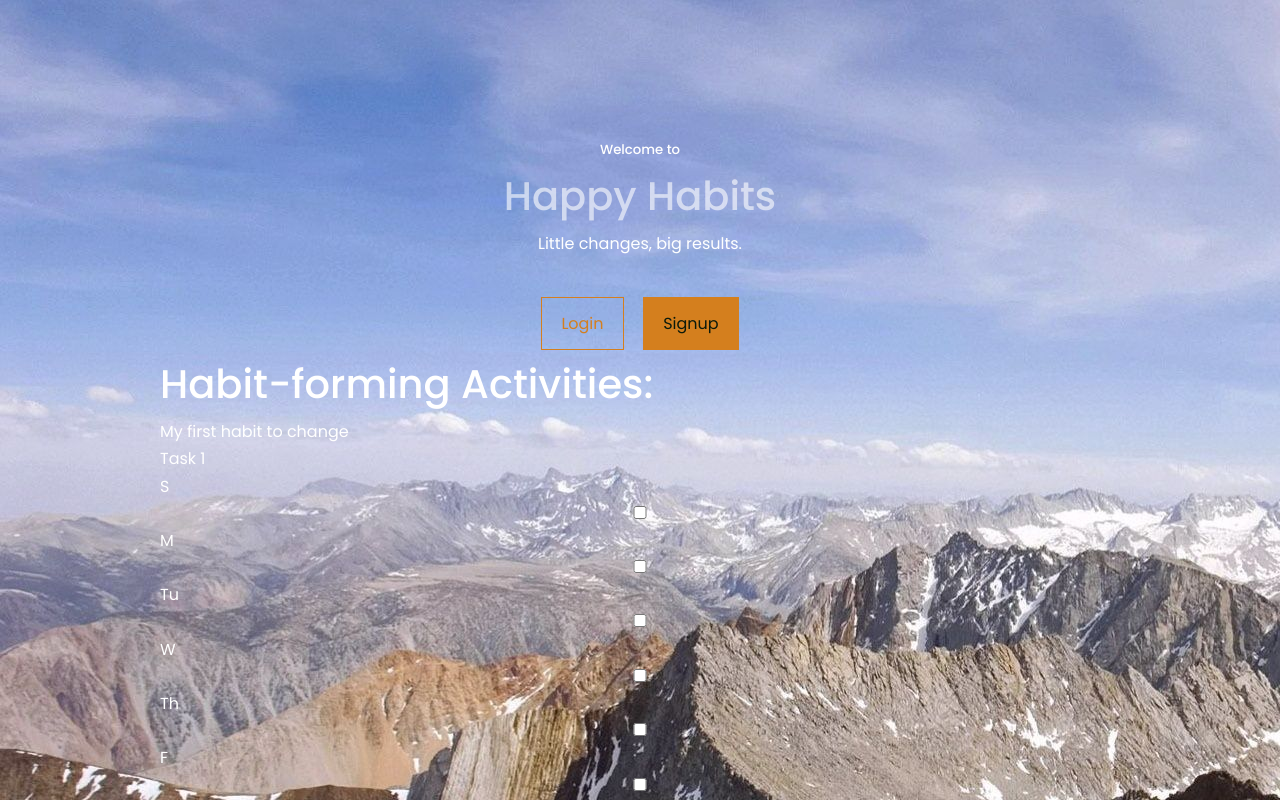
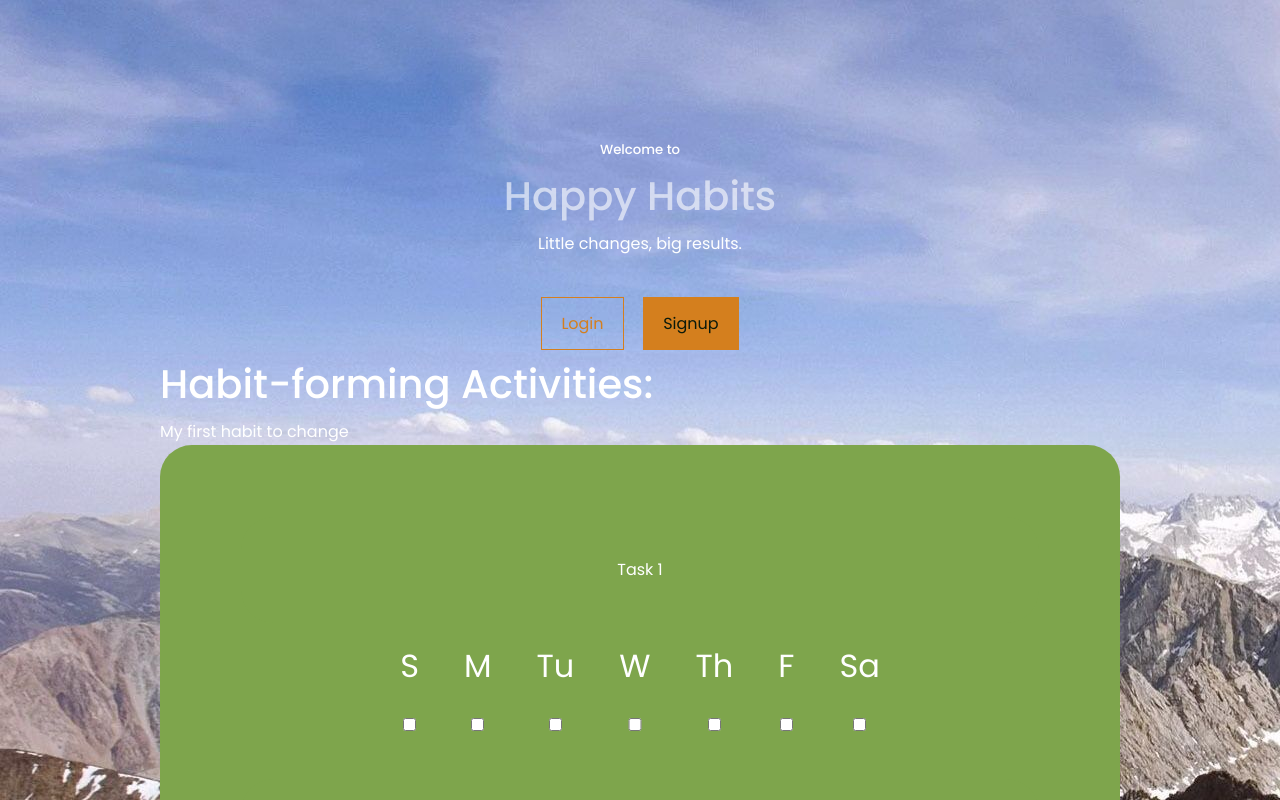
Before and after one commit to rhoverholt/HappyHabits, a React (Create React App) app in the folder client/: page /dashboard in a window 1280 px wide. Shown: the top 800 px of the page. Built offline with nearby package versions, Linux system fonts and the light colour scheme.

Commit message:
dashboard css update

```diff
--- a/client/src/components/Habit/index.js
+++ b/client/src/components/Habit/index.js
@@ -1,5 +1,6 @@
 import "./habit.css";
 import Task from "../Task";
+import Form from "react-bootstrap";
 
 const Habit = (props) => {
   if (!props.value) return;
--- a/client/src/components/Task/index.js
+++ b/client/src/components/Task/index.js
@@ -1,3 +1,5 @@
+import './task.css'
+
 const Task = (props) => {
   //   if (!props.value) return null;
 
--- /dev/null
+++ b/client/src/components/Task/task.css
@@ -0,0 +1,54 @@
+.habit-body {
+    background: var(--color-bg-variant);
+    padding: 2.4rem 5rem;
+    border-radius: 2rem;
+    border: 1px solid transparent;
+
+    text-align: center;
+
+}
+
+.habit-body:hover {
+    background: transparent;
+    border-color: var(--color-primary-variant);
+    cursor:default;
+}
+
+.task-card{
+    margin-top: 2rem;
+
+}
+.task-body {
+    display: grid;
+    margin-top: 1rem;
+
+
+
+}
+
+.task-input {
+    display: flex;
+    gap: 2rem;
+    margin-inline: auto;
+
+
+
+}
+/* Look into changing this kinda funky */
+.task-title {
+    background: var(--color-bg-variant);
+    padding: 2.4rem 5rem;
+    border-radius: 2rem;
+    border: 1px solid transparent;
+
+}
+
+
+
+label {
+    font-size: 2rem;
+}
+
+.checkbox {
+    width: 2rem;
+}
```
Also changed, not shown: 1 other file (tests, documents, lock files or other folders).
